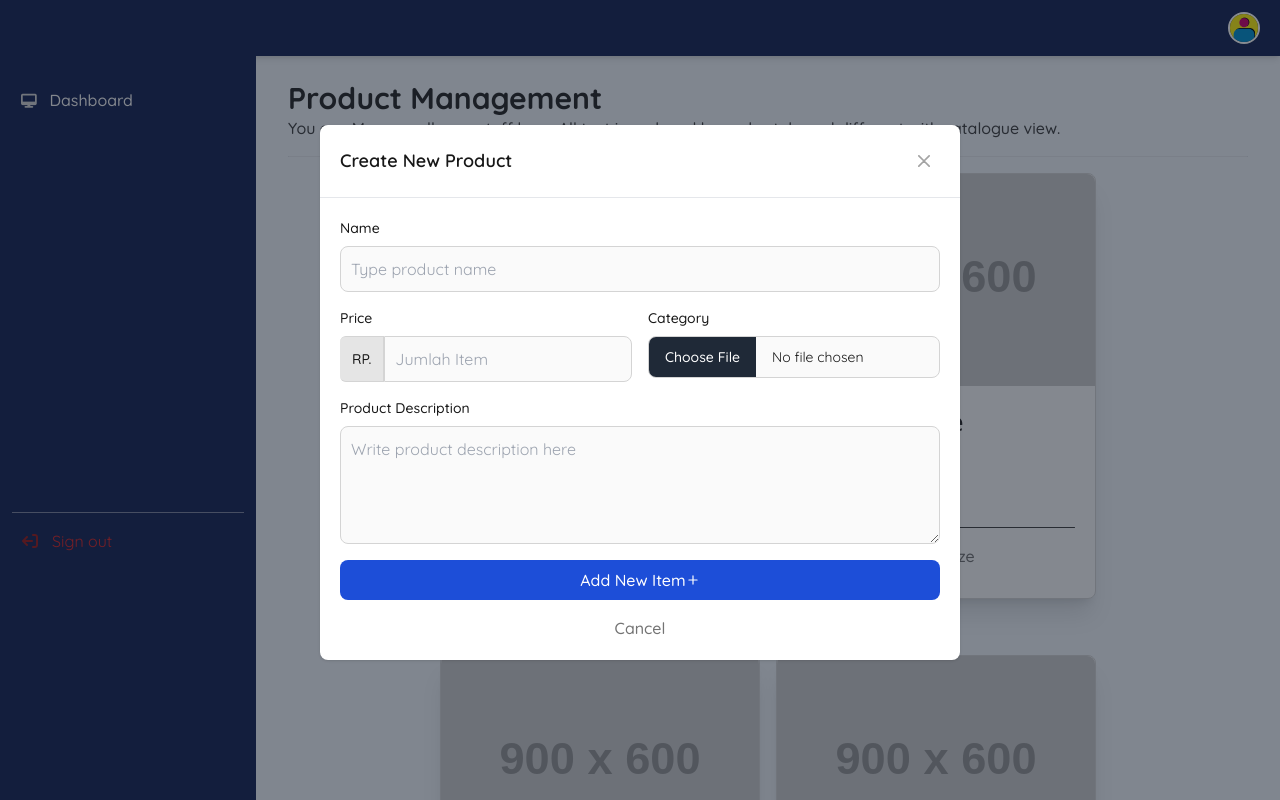
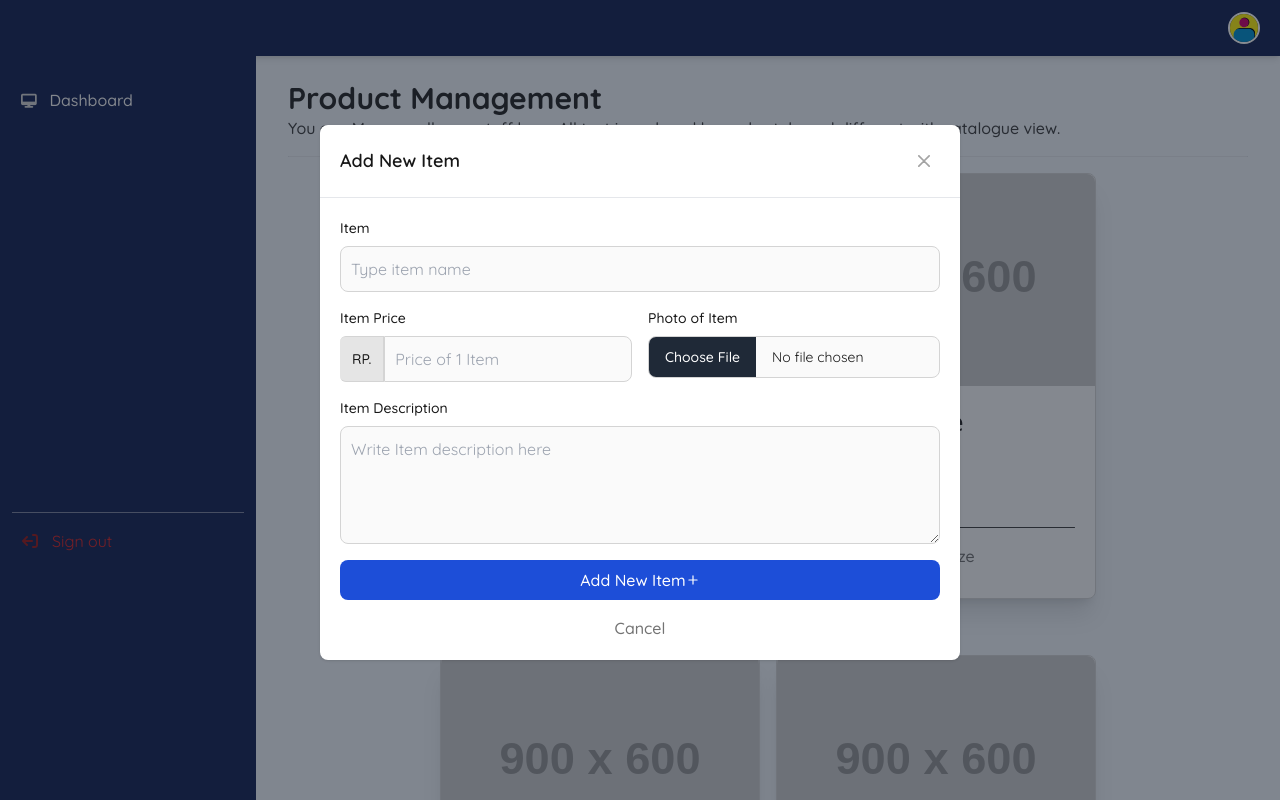
Before and after one commit to raihan-akbar/print-max, a PHP site: page /product.php in a window 1280 px wide, after a click on "Add Item". Run offline with PHP 8.4, Linux system fonts and the light colour scheme; the visitor is signed in with stand-in values (Sample User, id 1); data comes from the database, SQL or seed files in the repository; grey boxes labelled with a size stand in for pictures from a placeholder-image service; some libraries are stand-ins or nearby versions.

Commit message:
Update product.php

```diff
--- a/product.php
+++ b/product.php
@@ -4,6 +4,14 @@ session_start();
 if (!isset($_SESSION['auth'])) {
     session_destroy();
     header("Location: signin.php?error=3");
+}
+
+// add item start
+
+if (isset($_POST['add-item'])) {
+    if (!isset($_POST['name'], $_POST['price'], $_POST['description'])) {
+        header("Location: item.php?error=0");
+    }
 }
 
 ?>
@@ -43,7 +51,7 @@ if (!isset($_SESSION['auth'])) {
 
                     <div class="max-w-full h-full w-full sm:max-w-full md:max-w-sm lg:max-w-xs xl:max-w-xs bg-neutral-50 border border-neutral-300 rounded-lg shadow-xl mb-10">
                         <div class="p-5 flex justify-center text-center items-center py-40">
-                            <a class="text-neutral-500 hover:text-neutral-800" data-modal-target="add-item-modal" data-modal-toggle="add-item-modal">
+                            <a class="text-neutral-500 hover:text-neutral-800" style="cursor: pointer;" data-modal-target="add-item-modal" data-modal-toggle="add-item-modal">
                                 <i class="fa fa-plus text-5xl"></i>
                                 <h5 class="mb-2 text-2xl font-semibold tracking-tight mt-4">Add Item</h5>
                             </a>
@@ -59,7 +67,7 @@ if (!isset($_SESSION['auth'])) {
                                 <!-- Modal header -->
                                 <div class="flex items-center justify-between p-4 md:p-5 border-b rounded-t">
                                     <h3 class="text-lg font-semibold text-neutral-900">
-                                        Create New Product
+                                        Add New Item
                                     </h3>
                                     <button type="button" class="text-neutral-400 bg-transparent hover:bg-neutral-200 hover:text-neutral-900 rounded-lg text-sm w-8 h-8 ms-auto inline-flex justify-center items-center" data-modal-toggle="add-item-modal">
                                         <svg class="w-3 h-3" aria-hidden="true" xmlns="http://www.w3.org/2000/svg" fill="none" viewBox="0 0 14 14">
@@ -69,28 +77,28 @@ if (!isset($_SESSION['auth'])) {
                                     </button>
                                 </div>
                                 <!-- Modal body -->
-                                <form class="p-4 md:p-5">
+                                <form class="p-4 md:p-5" method="post" action="product.php">
                                     <div class="grid gap-4 mb-4 grid-cols-2">
                                         <div class="col-span-2">
-                                            <label for="name" class="block mb-2 text-sm font-medium text-neutral-900">Name</label>
-                                            <input type="text" name="name" id="name" class="bg-neutral-50 border border-neutral-300 text-neutral-900 text-md rounded-lg focus:ring-primary-600 focus:border-primary-600 block w-full p-2.5" placeholder="Type product name" required="">
+                                            <label for="name" class="block mb-2 text-sm font-medium text-neutral-900">Item</label>
+                                            <input type="text" name="name" id="name" class="bg-neutral-50 border border-neutral-300 text-neutral-900 text-md rounded-lg focus:ring-primary-600 focus:border-primary-600 block w-full p-2.5" placeholder="Type item name" required="">
                                         </div>
                                         <div class="col-span-2 sm:col-span-1">
-                                            <label for="price" class="block mb-2 text-sm font-medium text-neutral-900">Price</label>
+                                            <label for="price" class="block mb-2 text-sm font-medium text-neutral-900">Item Price</label>
                                             <div class="flex">
                                                 <span class="inline-flex items-center px-3 text-sm font-medium text-neutral-900 bg-neutral-200 border border-s-0 border-neutral-300 rounded-s-md uppercase">
                                                     Rp.
                                                 </span>
-                                                <input type="text" min="0" name="price" id="quantity-input" data-input-counter data-input-counter-min="1" data-input-counter-max="9999999999" class="rounded-none rounded-e-lg bg-neutral-50 border border-neutral-300 text-neutral-900 focus:ring-blue-500 focus:border-blue-500 block flex-1 min-w-0 w-full text-md p-2.5 " placeholder="Jumlah Item">
+                                                <input type="text" min="0" name="price" id="quantity-input" data-input-counter data-input-counter-min="1" data-input-counter-max="9999999999" class="rounded-none rounded-e-lg bg-neutral-50 border border-neutral-300 text-neutral-900 focus:ring-blue-500 focus:border-blue-500 block flex-1 min-w-0 w-full text-md p-2.5 " placeholder="Price of 1 Item">
                                             </div>
                                         </div>
                                         <div class="col-span-2 sm:col-span-1">
-                                            <label for="category" class="block mb-2 text-sm font-medium text-neutral-900">Category</label>
+                                            <label for="thumbnail" class="block mb-2 text-sm font-medium text-neutral-900">Photo of Item</label>
                                             <input class="block w-full text-sm text-neutral-900 border border-neutral-300 rounded-lg cursor-pointer bg-neutral-50" id="file_input" type="file" accept="image/png, image/gif, image/jpeg">
                                         </div>
                                         <div class="col-span-2">
-                                            <label for="description" class="block mb-2 text-sm font-medium text-neutral-900">Product Description</label>
-                                            <textarea id="description" rows="4" class="block p-2.5 w-full text-md text-neutral-900 bg-neutral-50 rounded-lg border border-neutral-300 focus:ring-blue-500 focus:border-blue-500" placeholder="Write product description here"></textarea>
+                                            <label for="description" class="block mb-2 text-sm font-medium text-neutral-900">Item Description</label>
+                                            <textarea id="description" rows="4" class="block p-2.5 w-full text-md text-neutral-900 bg-neutral-50 rounded-lg border border-neutral-300 focus:ring-blue-500 focus:border-blue-500" placeholder="Write Item description here"></textarea>
                                         </div>
                                     </div>
                                     <div class="w-full">
@@ -101,7 +109,7 @@ if (!isset($_SESSION['auth'])) {
                                             </svg>
 
                                         </button>
-                                        <button type="submit" name="sum" class="inline-flex w-full justify-center items-center mt-4 text-md font-medium text-center text-neutral-500 hover:text-neutral-800" data-modal-toggle="add-item-modal">
+                                        <button type="submit" name="add-item" class="inline-flex w-full justify-center items-center mt-4 text-md font-medium text-center text-neutral-500 hover:text-neutral-800" data-modal-toggle="add-item-modal">
                                             Cancel
                                         </button>
                                     </div>
@@ -159,6 +167,8 @@ if (!isset($_SESSION['auth'])) {
             x[i].classList.add("currSign");
         }
     </script>
+    <script src="https://unpkg.com/sweetalert/dist/sweetalert.min.js"></script>
+
 </body>
 
 </html>
```
